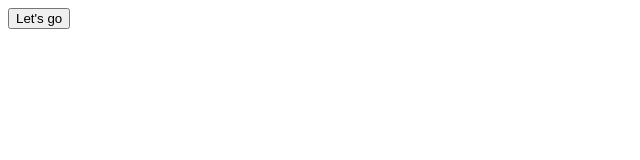
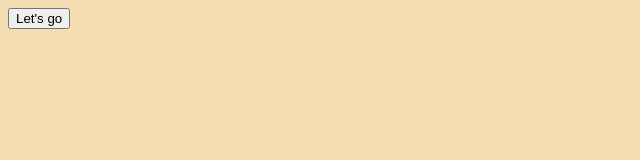
Before and after one commit to murodjon101/web-site, a plain HTML site: page index.html in a window 1280 px wide. Shown: the whole page, without its empty margins (0-640 px from the left). Drawn offline with Linux system fonts and the light colour scheme.

Commit message:
Change body bg

```diff
--- /dev/null
+++ b/css/styles.css
@@ -0,0 +1,3 @@
+body {
+  background-color: wheat;
+}
--- a/index.html
+++ b/index.html
@@ -5,6 +5,7 @@
   <meta http-equiv="X-UA-Compatible" content="IE=edge">
   <meta name="viewport" content="width=device-width, initial-scale=1.0">
   <title>new website</title>
+  <link rel="stylesheet" href="css/styles.css">
 </head>
 <body>
   <button>Let's go</button>
```
